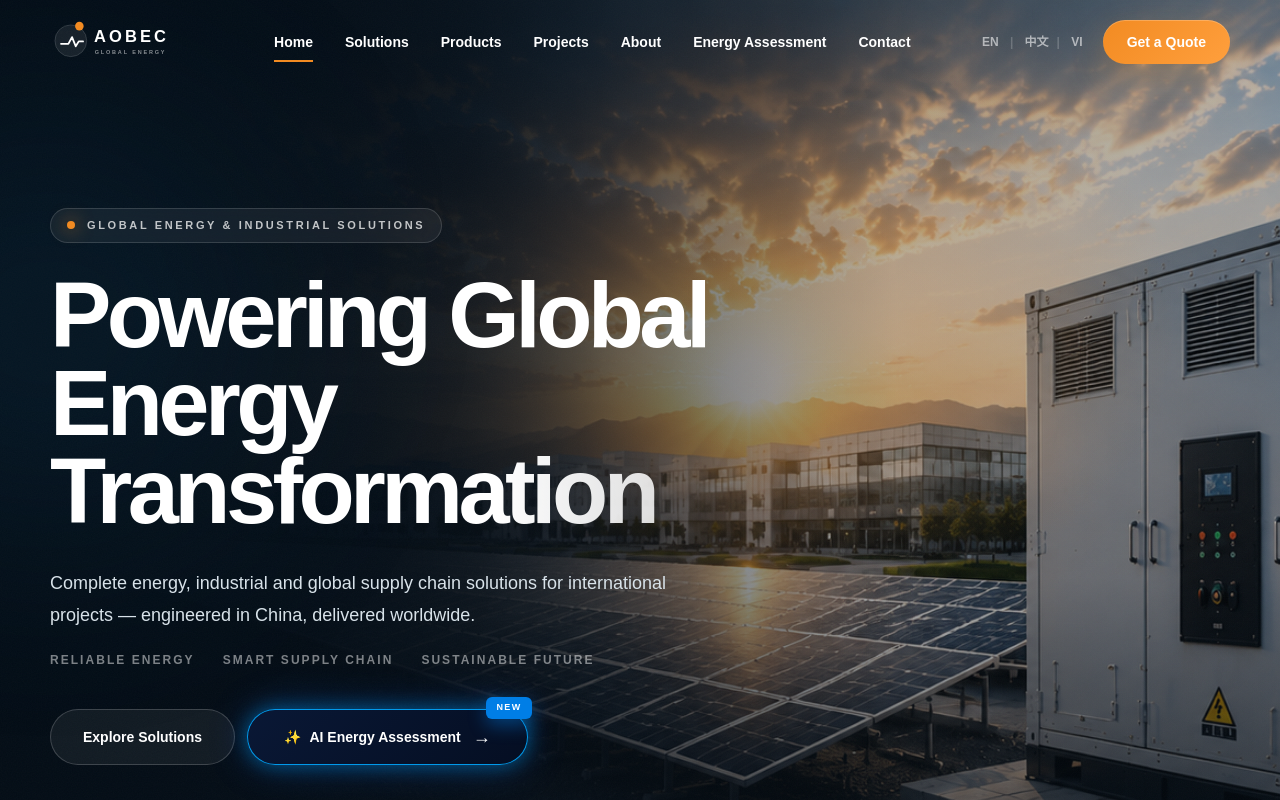
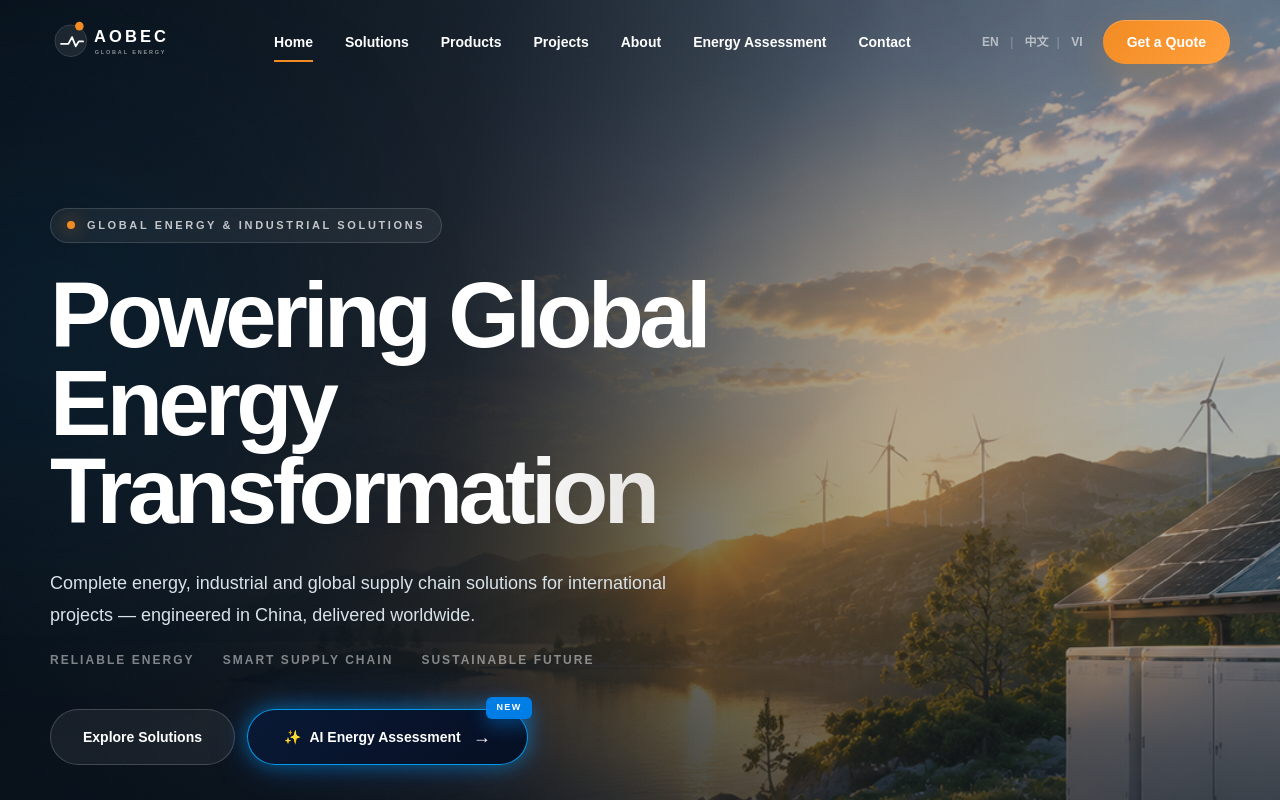
Before and after one commit to tealifeshen/aobec-website, a Next.js app: page / in a window 1280 px wide. Shown: the top 800 px of the page. Built offline with nearby package versions, Linux system fonts and the light colour scheme.

Commit message:
AOBEC Website V2.1 - Replace Hero Background

```diff
--- a/components/Hero.tsx
+++ b/components/Hero.tsx
@@ -11,6 +11,10 @@ export default function Hero() {
     <section
       id="home"
       className="hero-premium relative flex min-h-screen items-center overflow-hidden pt-28"
+      style={{
+        backgroundImage:
+          'linear-gradient(90deg, rgba(3,12,21,.88) 0%, rgba(3,12,21,.74) 36%, rgba(3,12,21,.22) 70%, rgba(3,12,21,.18) 100%), linear-gradient(180deg, rgba(3,12,21,.12) 0%, rgba(3,12,21,.12) 56%, rgba(3,12,21,.88) 100%), url("/images/hero-aobec-energy.jpg")',
+      }}
     >
       <div className="hero-noise absolute inset-0 opacity-[0.18]" />
       <div className="absolute inset-0 bg-[radial-gradient(circle_at_72%_31%,rgba(242,139,34,0.18),transparent_22%)]" />
```
Also changed, not shown: public/images/hero-aobec-energy.jpg (added).
